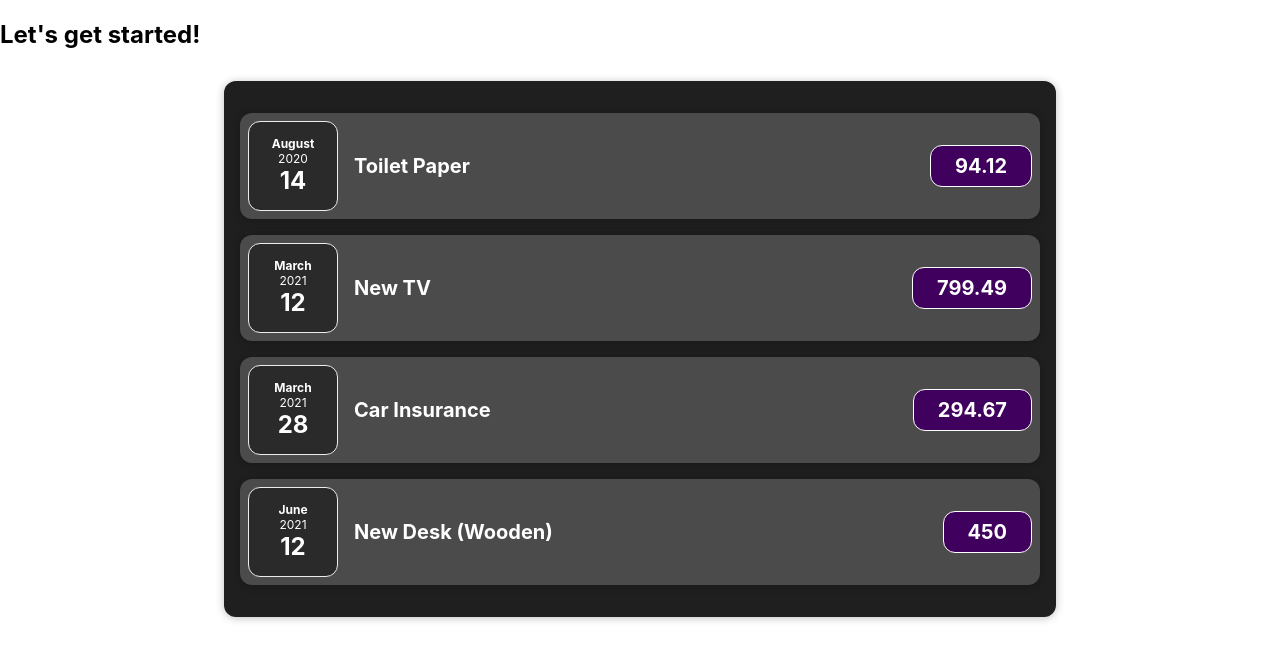
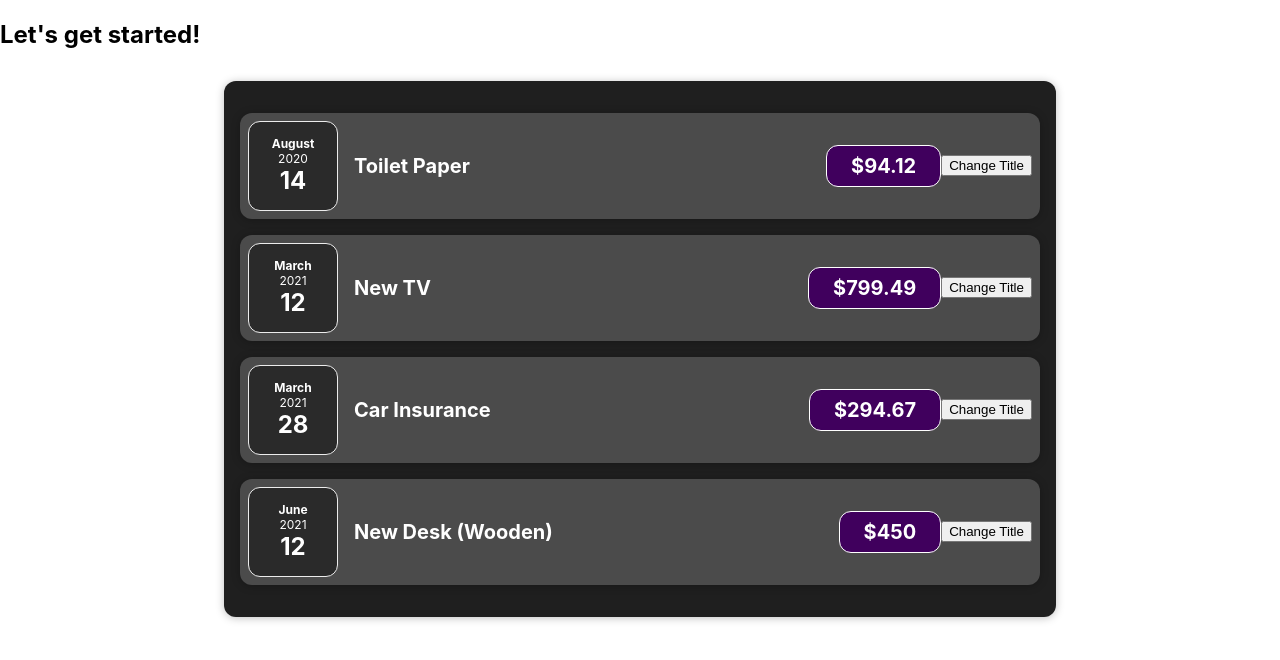
Before and after one commit to sidneifjr/React-Complete-Guide, a React (Create React App) app: page / in a window 1280 px wide. Shown: the top 660 px of the page. Built offline with nearby package versions, Linux system fonts and the light colour scheme.

Commit message:
updating to lesson 49

```diff
--- a/src/App.js
+++ b/src/App.js
@@ -1,6 +1,6 @@
-import Expenses from './components/Expenses';
+import Expenses from './components/Expenses/Expenses';
 
-function App() {
+const App = () => {
   const expensesItems = [
     {
       id: 'e1',
--- a/src/components/ExpenseItem.js
+++ /dev/null
@@ -1,19 +0,0 @@
-import ExpenseDate from './ExpenseDate';
-import Card from './Card';
-
-import './expenseItem.css';
-
-function ExpenseItem(props) {
-  return (
-    <Card className="expense-item">
-      <ExpenseDate date={props.date} />
-
-      <div className="expense-item__description">
-        <h2>{props.title}</h2>
-        <div className="expense-item__price">{props.amount}</div>
-      </div>
-    </Card>
-  )
-}
-
-export default ExpenseItem;
--- a/src/components/ExpenseDate.js
+++ b/src/components/Expenses/ExpenseDate.js
@@ -1,6 +1,6 @@
 import './expenseDate.css';
 
-function ExpenseDate(props) {
+const ExpenseDate = (props) => {
   const month = props.date.toLocaleString('en-US', { month: 'long'});
   const day = props.date.toLocaleString('en-US', { day: '2-digit'});
   const year = props.date.getFullYear();
--- /dev/null
+++ b/src/components/Expenses/ExpenseItem.js
@@ -0,0 +1,51 @@
+import React, { useState } from 'react';
+import ExpenseDate from './ExpenseDate';
+import Card from '../UI/Card';
+
+import './expenseItem.css';
+
+const ExpenseItem = (props) => {
+  /**
+   * Introdução simples a Hooks
+   *
+   * - Todos os hooks são reconhecidos pelo uso de 'use' no começo de seus nomes.
+   * - Devem ser chamados SOMENTE diretamente dentro de um componente funcional (ou seja, um componente feito com funções, ao invés de classes).
+   * - Não podem ser chamados dentro de uma função interna.
+   *
+   * -> useState
+   *
+   * - Basicamente, criamos um tipo 'especial' de variável, a qual alterações na mesma irão disparar a função do componente novamente, aplicando as alterações desejadas.
+   * Podemos definir um valor inicial para essa variável 'especial'.
+   *
+   * Ex.: useState(props.title);
+   *
+   * - useState retorna o acesso à variável e uma função que permite definir um novo valor para essa variável 'especial', através de um array.
+   *
+   * O primeiro valor desse array é a variável em si, e o segundo valor é a função responsável pela alteração do valor da variável.
+   *
+   * Podemos utilizar array destructuring, para armazenar ambos elementos em variáveis (ou constantes) separadas.
+   *
+   * Obs.: useState SEMPRE retorna dois valores e o primeiro valor SEMPRE será o valor atual da variável!
+   *
+   */
+  const [title, setTitle] = useState(props.title);
+
+  const clickHandler = () => {
+    setTitle('Updated!');
+  }
+
+  return (
+    <Card className="expense-item">
+      <ExpenseDate date={props.date} />
+
+      <div className="expense-item__description">
+        <h2>{title}</h2>
+        <div className="expense-item__price">${props.amount}</div>
+      </div>
+
+      <button onClick={clickHandler}>Change Title</button>
+    </Card>
+  )
+}
+
+export default ExpenseItem;
--- a/src/components/Expenses.js
+++ b/src/components/Expenses/Expenses.js
@@ -1,9 +1,9 @@
 import ExpenseItem from "./ExpenseItem";
-import Card from "./Card";
+import Card from '../UI/Card';
 
 import './expenses.css';
 
-function Expenses(props) {
+const Expenses = (props) => {
   return (
     <Card className="expenses">
       <ExpenseItem title={props.expenses[0].title} amount={props.expenses[0].amount} date={props.expenses[0].date} />
--- a/src/components/Card.js
+++ b/src/components/UI/Card.js
@@ -3,7 +3,7 @@ import './card.css';
 
 // Composition.
 // The usage of a wrapper component is very useful for a modal or alert component.
-function Card(props) {
+const Card = (props) => {
   const classes = 'card ' + props.className; // anything we receive from outside props is added to the string.
 
   return <div className={classes}>{props.children}</div>;
```
Also changed, not shown: src/components/Expenses/expenseDate.css (renamed from src/components/expenseDate.css), src/components/Expenses/expenseItem.css (renamed from src/components/expenseItem.css), src/components/Expenses/expenses.css (renamed from src/components/expenses.css), src/components/UI/card.css (renamed from src/components/card.css), 1 other file (tests, documents, lock files or other folders).
